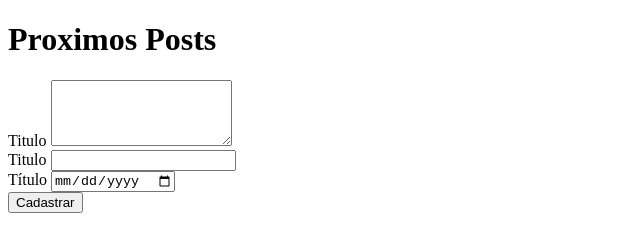
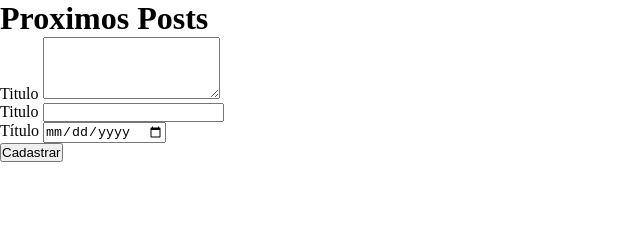
Before and after one commit to ElMatheus/ObjectsPosts, a plain HTML site: page index.html in a window 1280 px wide. Shown: the whole page, without its empty margins (0-640 px from the left). Drawn offline with Linux system fonts and the light colour scheme.

Commit message:
feat: reset css

```diff
--- a/assets/css/style.index.css
+++ b/assets/css/style.index.css
@@ -0,0 +1,7 @@
+/* Reset CSS */
+
+* {
+    padding: 0;
+    margin: 0;
+    box-sizing: border-box;
+}
--- a/index.html
+++ b/index.html
@@ -13,7 +13,7 @@
     <h1>Proximos Posts</h1>
     <div id="postForm">
         <div>
-            <label for="">Titulo</label>
+            <label for="resume">Titulo</label>
             <textarea name="resume" id="resume" rows="4" required></textarea>
         </div>
         <div>
```
